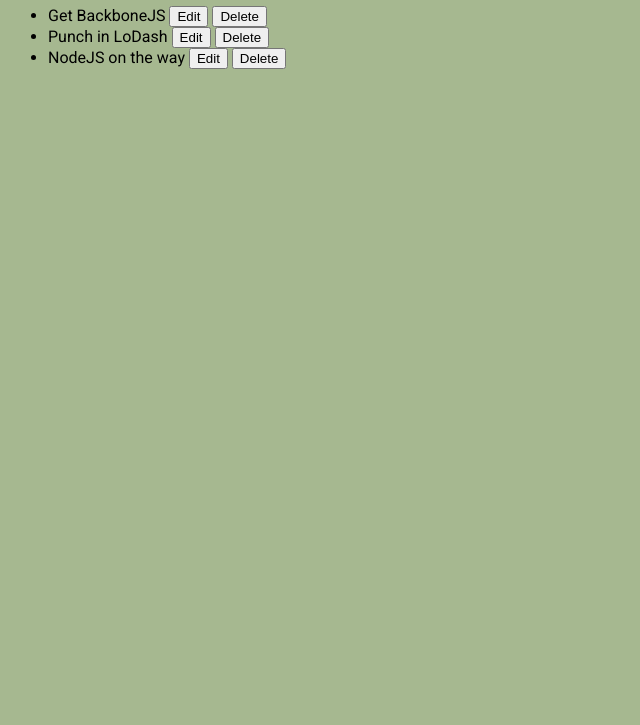
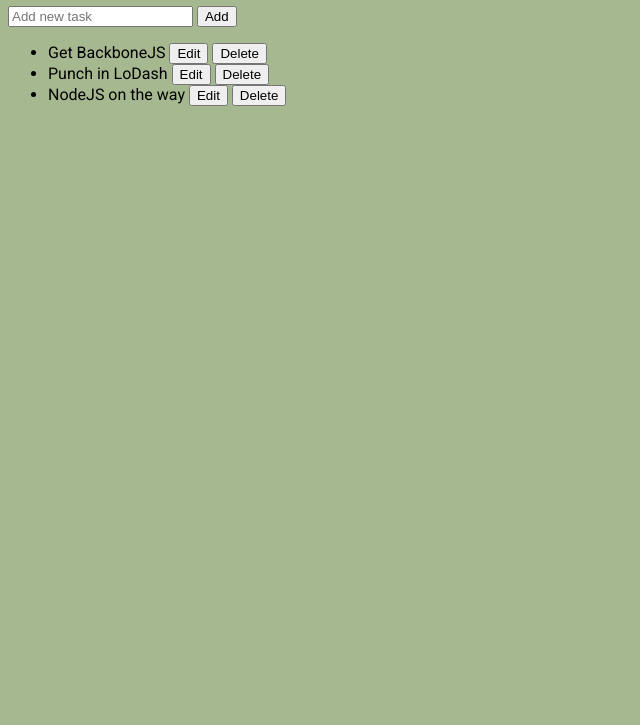
Before and after one commit to steelx/BackboneJS-firstTODO, a plain HTML site: page index.html in a window 1280 px wide. Shown: the part 75-800 px from the top of the page, without its empty margins (0-640 px from the left). Drawn offline with Linux system fonts and the light colour scheme.

Commit message:
Added new view for AddTask. It gets added to collection and collection triggers the event to render the new view.

```diff
--- a/index.html
+++ b/index.html
@@ -14,6 +14,11 @@
 
 	<body>
 		<h1>Hello!</h1>
+
+		<form id="addTaskForm" action="">
+			<input type="text" placeholder="Add new task">
+			<input type="submit" value="Add">
+		</form>
 
 		<div class="tasks">
 			<script id="taskTemplate" type="text/template">
--- a/js/main.js
+++ b/js/main.js
@@ -24,6 +24,10 @@
 
 	App.Views.Tasks = Backbone.View.extend({
 		tagName: 'ul',
+
+		initialize: function(){
+			this.collection.on('add', this.addOne, this);
+		},
 
 		render: function () {
 			this.collection.each(this.addOne, this);
@@ -76,6 +80,32 @@
 		}
 	});
 
+	App.Views.AddTask = Backbone.View.extend({
+		el: '#addTaskForm',
+
+		initialize: function () {
+			// body...
+		},
+
+		events: {
+			'submit': 'submit'
+		},
+
+		submit: function (e) {
+			e.preventDefault();
+			var newTaskTitle = $(e.currentTarget).find('input[type=text]').val();
+			$(e.currentTarget).find('input[type=text]').val('')
+
+			// if(! newTaskTitle){return};
+			var newTask = new App.Models.Task({
+				title: newTaskTitle
+			});
+
+			this.collection.add(newTask);
+
+		}
+	});
+
 	var tasks = new App.Collections.Tasks([
 		{
 			title: "Get BackboneJS",
@@ -91,6 +121,8 @@
 		}
 	]);
 
+	var newTaskView = new App.Views.AddTask({ collection: tasks });
+
 	var tasksView = new App.Views.Tasks({ collection: tasks });
 
 	$('.tasks').html(tasksView.render().el);
```
